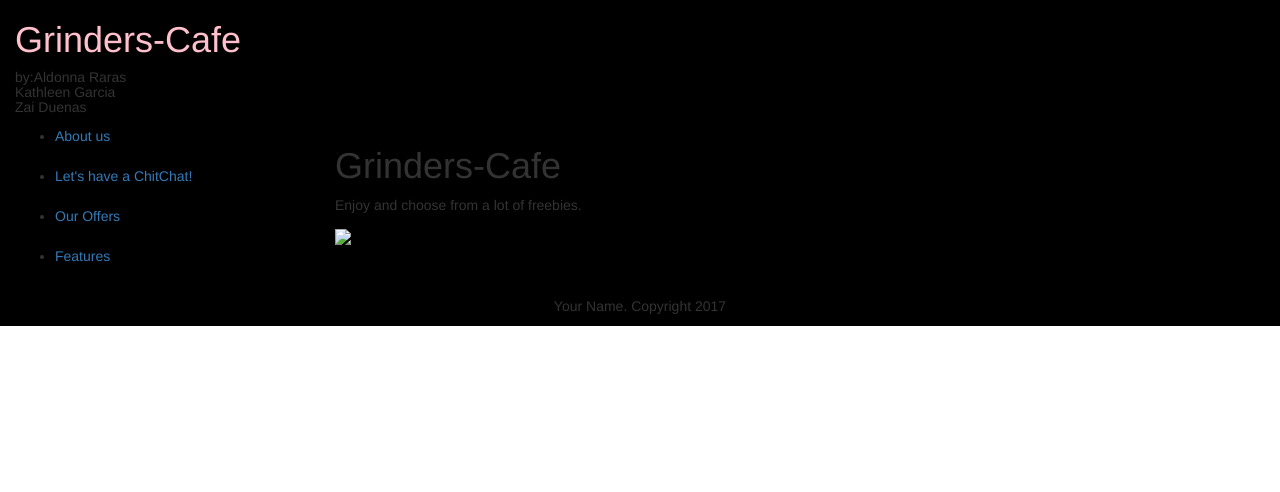
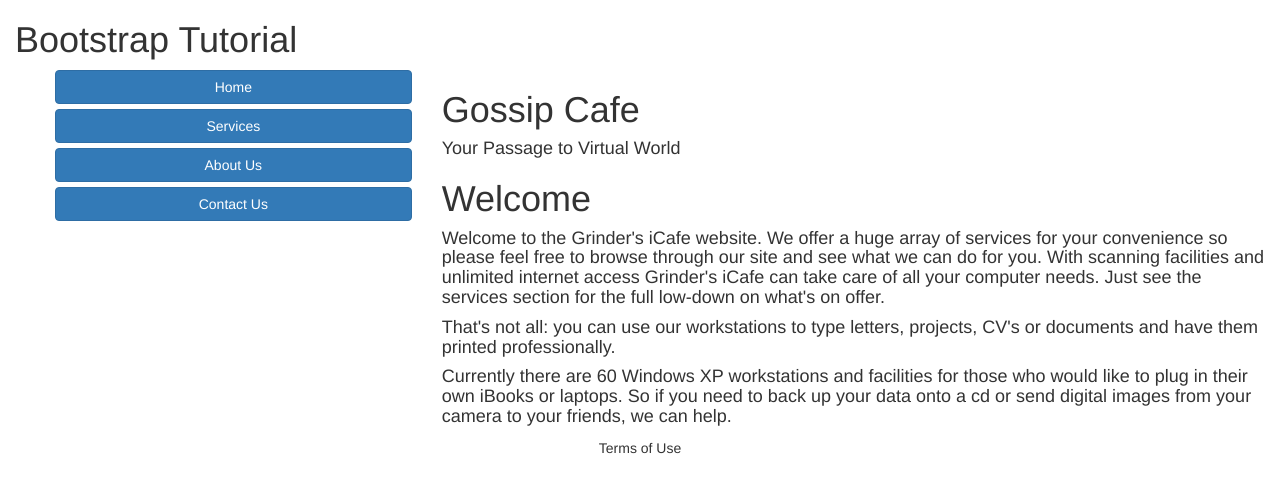
Before and after one commit to RarasAldonna/Gossip-iCafe, a plain HTML site: page css/index.html in a window 1280 px wide. Drawn offline with nearby package versions, Linux system fonts and the light colour scheme.

Commit message:
updated index.html kath

```diff
--- a/css/index.html
+++ b/css/index.html
@@ -11,53 +11,56 @@
 
 	<!-- Latest compiled JavaScript -->
 	<script src="https://maxcdn.bootstrapcdn.com/bootstrap/3.3.7/js/bootstrap.min.js"></script>
-
 </head>
-
-
-
-
 <body>
-
-<div class="container-fluid" style="background-color: black">
+<div class="container-fluid">
 
 
 
 <div class="row">
 	<div class="col-lg-12">
-  <h1 style="color: pink"> Grinders-Cafe</h1>
-    <h5>by:Aldonna Raras<br>
-        Kathleen Garcia<br>
-        Zai Duenas
-    <br></h5>
-
+		<h1>Bootstrap Tutorial</h1>
 	</div>
 
 </div>
-<div class="row" >
-  <div class="col-sm-3">
+<div class="row">
+	<div class="col-sm-4">
+
 		<ul>
-        <li> <a href="about.html">About us</a></li><br>
-        <li><a href="contact.html"> Let's have a ChitChat!</a></li><br>
-        <li><a href="our_offers.html">Our Offers</a></li><br>
-        <li><a href="features.html">Features</a></li><br>
+			<button type="button" class="btn btn-primary btn-block">Home</button>
+			<button type="button" class="btn btn-primary btn-block">Services</button>
+			<button type="button" class="btn btn-primary btn-block">About Us</button>
+			<button type="button" class="btn btn-primary btn-block">Contact Us</button>
 	</ul>
+
+
 	</div>
-
 	<div class="col-sm-8">
 
 
-          <h1>Grinders-Cafe</h1>
-          <p>Enjoy and choose from a lot of freebies.</p>
+			<h1>Gossip Cafe</h1>
+		<h4>Your Passage to Virtual World</h4>
 
-      <img src="img\logo.jpg">
+
+    			<h1>Welcome</h1>
+
+
+   				<h4><p> Welcome to the Grinder's iCafe website. We offer a huge array of services for your convenience so please feel free to browse through our site and see what we can do for you. With scanning facilities and unlimited internet access Grinder's iCafe can take care of all your computer needs. Just see the services section for the full low-down on what's on offer.</p></h4>
+				<h4><p>That's not all: you can use our workstations to type letters, projects, CV's or documents and have them printed professionally.</p></h4>
+				<h4>Currently there are 60 Windows XP workstations and facilities for those who would like to plug in their own iBooks or laptops. So if you need to back up your data onto a cd or send digital images from your camera to your friends, we can help.</h4>
+	</div>
+<div class="col-sm-8">
+
+
+
+
 
 	</div>
-
-
+</div>
 <div class="row">
 	<div class="col-sm-12">
-    <p align="center">Your Name. Copyright 2017</p>
+		<p align="center">Terms of Use</p>
+	</div>
 </div>
 	</div>
 </body>
```
Also changed, not shown: index.html (deleted, +0 -67 lines). Lines whose indentation alone changed are shown as unchanged.
